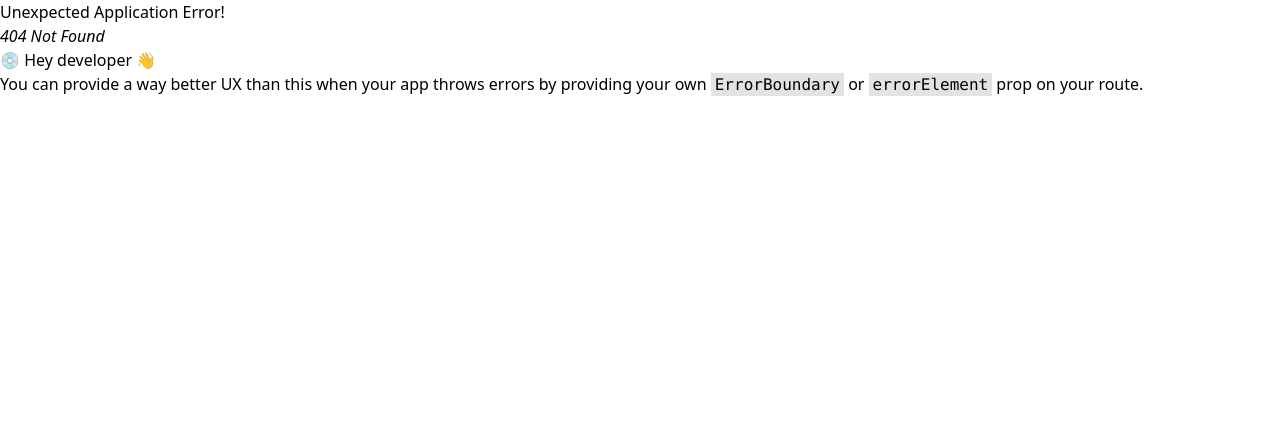
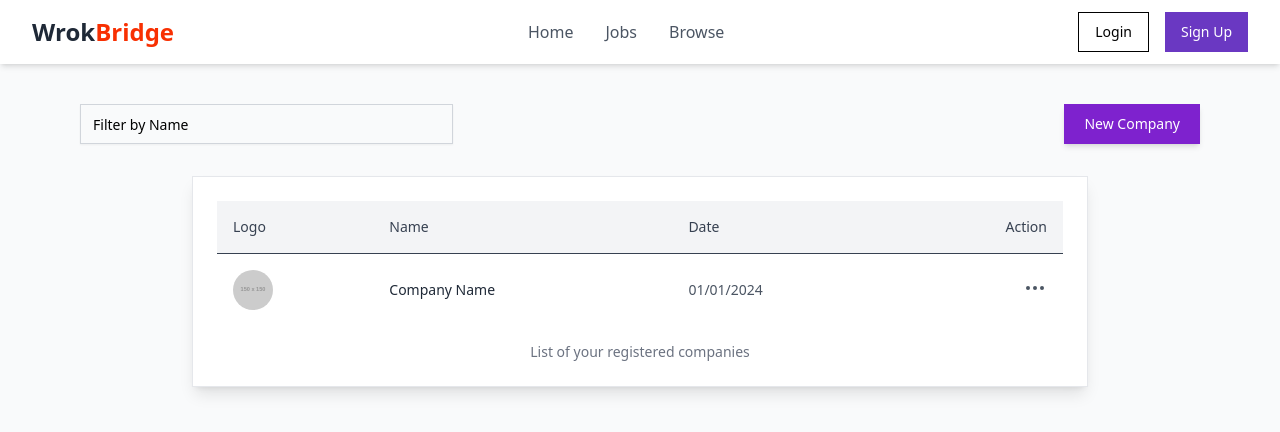
Before and after one commit to ShaswataUchiha/JobFind, a React (Vite) app in the folder Frontend/: page /admin/companies in a window 1280 px wide. Before the commit this address had no page. Shown: the top 432 px of the page. Built offline with nearby package versions, Linux system fonts and the light colour scheme.

Commit message:
Add admin company page and minor bug fixes

```diff
--- /dev/null
+++ b/Frontend/src/components/admin/Companies.jsx
@@ -0,0 +1,32 @@
+import React from 'react';
+import Navbar from '../shareable/Navbar';
+import { Input } from '../ui/input';
+import { Button } from '../ui/button';
+import CompaniesTable from './CompaniesTable';
+import { useNavigate } from 'react-router-dom';
+
+const Companies = () => {
+
+  const navigate = useNavigate();
+
+  return (
+    <div className="bg-gray-50 min-h-screen">
+      <Navbar />
+      <div className="max-w-6xl mx-auto my-10 px-4">
+        <div className="flex flex-col sm:flex-row items-center justify-between my-5 gap-4">
+          <Input
+            className="w-full sm:w-1/2 lg:w-1/3 border-gray-300 rounded-md shadow-sm focus:ring-2 focus:ring-purple-600 transition-all duration-200"
+            placeholder="Filter by Name"
+          />
+          <Button className="px-5 py-2 bg-purple-700 text-white font-medium rounded-md hover:bg-purple-800 transition-all duration-200 shadow-md transform hover:scale-105 active:scale-100"
+          onClick={() => navigate("/admin/companies/create")}>
+            New Company
+          </Button>
+        </div>
+        <CompaniesTable />
+      </div>
+    </div>
+  );
+};
+
+export default Companies;
--- /dev/null
+++ b/Frontend/src/components/admin/CompaniesCreate.jsx
@@ -0,0 +1,76 @@
+import React, { useState } from "react";
+import Navbar from "../shareable/Navbar";
+import { Label } from "../ui/label";
+import { Input } from "../ui/input";
+import { Button } from "../ui/button";
+import { useNavigate } from "react-router-dom";
+import axios from "axios";
+import { COMPANY_APT_ENDPOINT } from "@/utils/constant";
+import { toast } from "sonner";
+
+const CompaniesCreate = () => {
+  const navigate = useNavigate();
+  const [companyName, setCompanyName] = useState()
+
+  const registerNewCompany = async () => {
+    try {
+      const res = await axios.post(
+        `${COMPANY_APT_ENDPOINT}/register`,
+        { companyName },
+        {
+          headers: { "Content-Type": "application/json" },
+          withCredentials: true,
+        }
+      );
+
+      if(res.statusCode === 201){
+        toast.success(res.message)
+        const companyId = res?.data?.company?._id
+        navigate(`/admin/company/${companyId}`)
+      }
+    } catch (error) {
+      console.log(error);
+    }
+  };
+
+  return (
+    <div className="bg-gray-50 min-h-screen">
+      <Navbar />
+      <div className="max-w-4xl mx-auto p-6 bg-white shadow-md rounded-3xl mt-10">
+        <div className="mb-8">
+          <h1 className="font-bold text-2xl text-gray-800">
+            Your Company Name
+          </h1>
+          <p className="text-gray-500 mt-1">
+            What would you like to name your company? You can change it later.
+          </p>
+        </div>
+
+        <Label className="text-gray-700 font-semibold">Company Name</Label>
+        <Input
+          onChange={(e) => setCompanyName(e.target.value)}
+          type="text"
+          placeholder="Enter your company name"
+          className="w-full mt-2 p-3 border border-gray-300 rounded-lg shadow-sm focus:ring-2 focus:ring-purple-600 focus:border-purple-600 transition-all duration-200"
+        />
+
+        <div className="flex justify-end items-center gap-3 mt-8">
+          <Button
+            className="px-5 py-2 font-semibold bg-gray-300 text-gray-700 rounded-xl hover:bg-gray-400 transition-all duration-150"
+            onClick={() => navigate("/admin/companies")}
+          >
+            Cancel
+          </Button>
+          <Button
+            className="px-5 py-2 font-semibold bg-purple-700 text-white rounded-xl hover:bg-purple-800 transition-all duration-150 shadow-md transform hover:scale-105"
+            onClink={registerNewCompany}
+          >
+            Continue
+          </Button>
+        </div>
+      </div>
+    </div>
+  );
+};
+
+export default CompaniesCreate;
--- /dev/null
+++ b/Frontend/src/components/admin/CompaniesTable.jsx
@@ -0,0 +1,53 @@
+import React from "react";
+import { Avatar, AvatarImage } from "../ui/avatar";
+import { Edit2, MoreHorizontal, Trash2 } from "lucide-react";
+import { Table, TableBody, TableCaption, TableCell, TableHead, TableHeader, TableRow } from "../ui/table";
+import { Popover, PopoverContent, PopoverTrigger } from "../ui/popover";
+
+const CompaniesTable = () => {
+  return (
+    <div className="max-w-4xl mx-auto my-8 p-6 bg-white shadow-lg rounded-lg border border-gray-200">
+      <Table className="w-full">
+        <TableCaption className="text-gray-500 text-sm">List of your registered companies</TableCaption>
+        <TableHeader>
+          <TableRow className="text-left text-gray-700 bg-gray-100">
+            <TableHead className="py-4">Logo</TableHead>
+            <TableHead className="py-4">Name</TableHead>
+            <TableHead className="py-4">Date</TableHead>
+            <TableHead className="py-4 text-right">Action</TableHead>
+          </TableRow>
+        </TableHeader>
+        <TableBody>
+          <TableRow className="hover:bg-gray-50 transition-colors duration-200">
+            <TableCell className="p-4">
+              <Avatar>
+                <AvatarImage src="https://via.placeholder.com/150" alt="Company Logo" />
+              </Avatar>
+            </TableCell>
+            <TableCell className="p-4 font-medium text-gray-800">Company Name</TableCell>
+            <TableCell className="p-4 text-gray-600">01/01/2024</TableCell>
+            <TableCell className="p-4 text-right cursor-pointer">
+              <Popover>
+                <PopoverTrigger>
+                  <MoreHorizontal className="text-gray-600 hover:text-gray-800" />
+                </PopoverTrigger>
+                <PopoverContent className="w-36 p-2 border border-gray-300 rounded-md shadow-lg">
+                  <div className="flex items-center gap-2 py-1 px-2 hover:bg-gray-100 cursor-pointer rounded transition">
+                    <Edit2 className="w-4 h-4 text-gray-700" />
+                    <span className="text-gray-700 text-sm">Edit</span>
+                  </div>
+                  <div className="flex items-center gap-2 py-1 px-2 hover:bg-gray-100 cursor-pointer rounded transition">
+                    <Trash2 className="w-4 h-4 text-red-600" />
+                    <span className="text-red-600 text-sm">Delete</span>
+                  </div>
+                </PopoverContent>
+              </Popover>
+            </TableCell>
+          </TableRow>
+        </TableBody>
+      </Table>
+    </div>
+  );
+};
+
+export default CompaniesTable;
--- a/Frontend/src/components/pages/Home.jsx
+++ b/Frontend/src/components/pages/Home.jsx
@@ -1,13 +1,23 @@
-import React from "react";
+import React, { useEffect } from "react";
 import Navbar from "../shareable/Navbar";
 import HeroSection from "../HeroSection";
 import CategorySection from "../CategorySection";
 import LatestJobs from "../LatestJobs";
 import { Footer } from "../shareable/Footer";
 import GetAllJobs from "@/hooks/getAllJobs";
+import { useSelector } from "react-redux";
+import { useNavigate } from "react-router-dom";
 
 const Home = () => {
   // getAllJobs();
+  const {user} = useSelector(store => store.auth)
+  const naigate = useNavigate();
+
+  useEffect(() => {
+    if(user?.role === 'recruiter'){
+      naigate("/admin/companies")
+    }
+  }, [])
   return (
     <div>
       <GetAllJobs />
--- a/Frontend/src/components/shareable/Navbar.jsx
+++ b/Frontend/src/components/shareable/Navbar.jsx
@@ -5,7 +5,7 @@ import { Button } from "../ui/button";
 import { LogOut, User2 } from "lucide-react";
 import { Link, useNavigate } from "react-router-dom";
 import { useDispatch, useSelector } from "react-redux";
-import { toast } from 'sonner'
+import { toast } from "sonner";
 import { USER_API_ENDPOINT } from "@/utils/constant";
 import axios from "axios";
 import { setUser } from "@/redux/authSlice";
@@ -15,7 +15,7 @@ const Navbar = () => {
   // const user = false;
   const { user } = useSelector((store) => store.auth);
   const dispatch = useDispatch();
-  const navigate = useNavigate()
+  const navigate = useNavigate();
 
   // Function to toggle the mobile menu
   const toggleMobileMenu = () => {
@@ -46,7 +46,7 @@ const Navbar = () => {
         <div className="flex items-center">
           <Link to="/">
             <h1 className="text-2xl font-bold text-gray-800">
-              Job<span className="text-[#F83002]">Portal</span>
+              Wrok<span className="text-[#F83002]">Bridge</span>
             </h1>
           </Link>
         </div>
@@ -54,6 +54,17 @@ const Navbar = () => {
         {/* Menu Items (Hidden on Mobile) */}
         <div className="hidden md:flex items-center gap-8">
           <ul className="flex font-medium items-center gap-8 text-gray-600">
+            {user && user.role === "recruiter" ? (
+              <>
+                <li className="hover:text-[#F83002] cursor-pointer transition-colors duration-300">
+                  <Link to="/admin/companies">Companies</Link>
+                </li>
+                <li className="hover:text-[#F83002] cursor-pointer transition-colors duration-300">
+                  <Link to="/admin/jobs">Jobs</Link>
+                </li>
+              </>
+            ) : (
+              <>
                 <li className="hover:text-[#F83002] cursor-pointer transition-colors duration-300">
                   <Link to="/">Home</Link>
                 </li>
@@ -63,6 +74,8 @@ const Navbar = () => {
                 <li className="hover:text-[#F83002] cursor-pointer transition-colors duration-300">
                   <Link to="/browse">Browse</Link>
                 </li>
+              </>
+            )}
           </ul>
         </div>
 
@@ -105,20 +118,30 @@ const Navbar = () => {
                     />
                   </Avatar>
                   <div>
-                    <h4 className="font-medium text-gray-800">{user?.fullname}</h4>
-                    <p className="text-sm text-gray-500">{user?.profile?.bio}</p>
+                    <h4 className="font-medium text-gray-800">
+                      {user?.fullname}
+                    </h4>
+                    <p className="text-sm text-gray-500">
+                      {user?.profile?.bio}
+                    </p>
                   </div>
                 </div>
                 <div className="mt-3 space-y-2">
+                  {user && user.role === "student" && (
                     <div className="flex items-center gap-2 cursor-pointer text-gray-700 hover:text-[#6A38C2] transition-colors duration-300">
                       <User2 className="w-5 h-5" />
                       <Button variant="link" className="text-sm">
                         <Link to="/profile"> View Profile</Link>
                       </Button>
                     </div>
+                  )}
                   <div className="flex items-center gap-2 cursor-pointer text-gray-700 hover:text-red-500 transition-colors duration-300">
                     <LogOut className="w-5 h-5" />
-                    <Button onClick={logoutHandeler} variant="link" className="text-sm">
+                    <Button
+                      onClick={logoutHandeler}
+                      variant="link"
+                      className="text-sm"
+                    >
                       Logout
                     </Button>
                   </div>
--- a/Frontend/src/utils/constant.js
+++ b/Frontend/src/utils/constant.js
@@ -1,3 +1,4 @@
 export const USER_API_ENDPOINT="http://localhost:3000/api/v1/user"
 export const JOB_APT_ENDPOINT="http://localhost:3000/api/v1/job"
 export const APPLICATION_APT_ENDPOINT="http://localhost:3000/api/v1/application"
+export const COMPANY_APT_ENDPOINT="http://localhost:3000/api/v1/company"
```
Also changed, not shown: Frontend/src/App.jsx (+11 -0 lines), 1 other file (tests, documents, lock files or other folders). Lines whose indentation alone changed are shown as unchanged.
